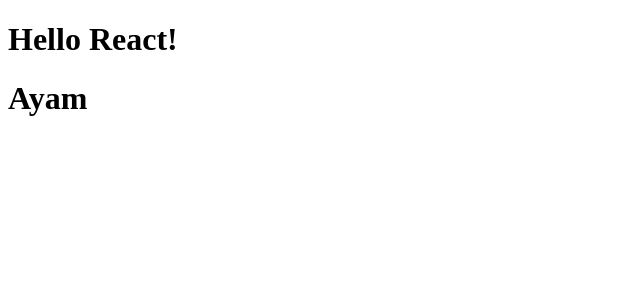
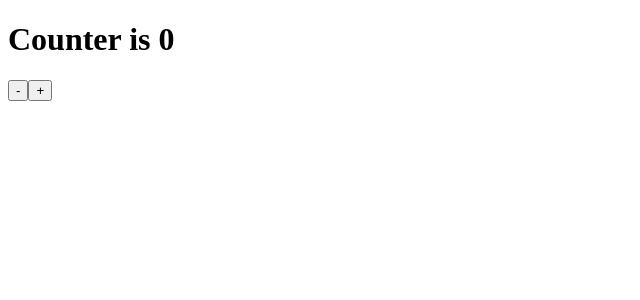
Before and after one commit to riyaldiputran/my-react-app, a React (Create React App) app: page / in a window 1280 px wide. Shown: the top 300 px of the page, without its empty margins (0-640 px from the left). Built offline with nearby package versions, Linux system fonts and the light colour scheme.

Commit message:
Create ClassComponent

```diff
--- /dev/null
+++ b/src/ClassComponents.js
@@ -0,0 +1,37 @@
+import React, { Component } from 'react';
+
+class ClassComponent extends Component {
+    state= {counter:0};
+    render(){
+        return(
+            <>
+                <h1> Counter is {this.state.counter}</h1>
+                <button onClick={() =>
+                    this.setState((prev) => ({
+                        counter:prev.counter-1,
+                    }))
+                }
+                >
+                -
+                </button>
+
+
+                <button onClick={() =>
+                    this.setState((prev) => ({
+                        counter:prev.counter+1,
+                    }))
+                }
+                >
+                +
+                </button>
+
+
+
+            </>
+
+        );
+
+    }
+}
+
+export default ClassComponent;
--- a/src/index.js
+++ b/src/index.js
@@ -1,26 +1,15 @@
 import React from 'react';
 import ReactDOM from 'react-dom';
-
-const myfirstelement =
-
-
-  <>
-
-
-  <h1>Hello React!</h1>
-  <h1>Ayam</h1>
-
-
-  </>
+import ClassComponent from './ClassComponents'
 
 
 
-
-
-
-
-
-ReactDOM.render(myfirstelement, document.getElementById('root'));
+ReactDOM.render(
+  <React.StrictMode>
+    <ClassComponent />
+  </React.StrictMode>,
+  document.getElementById('root')
+);
 
 
 
```
